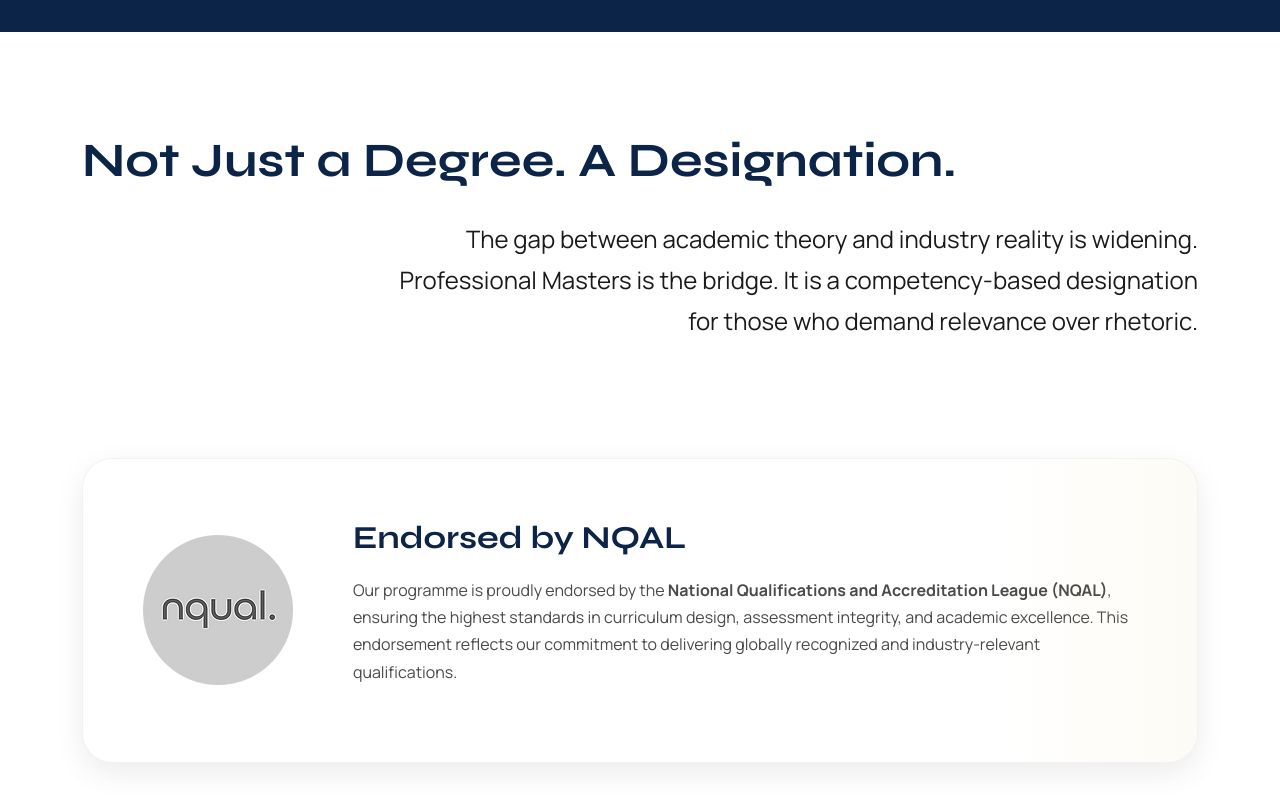
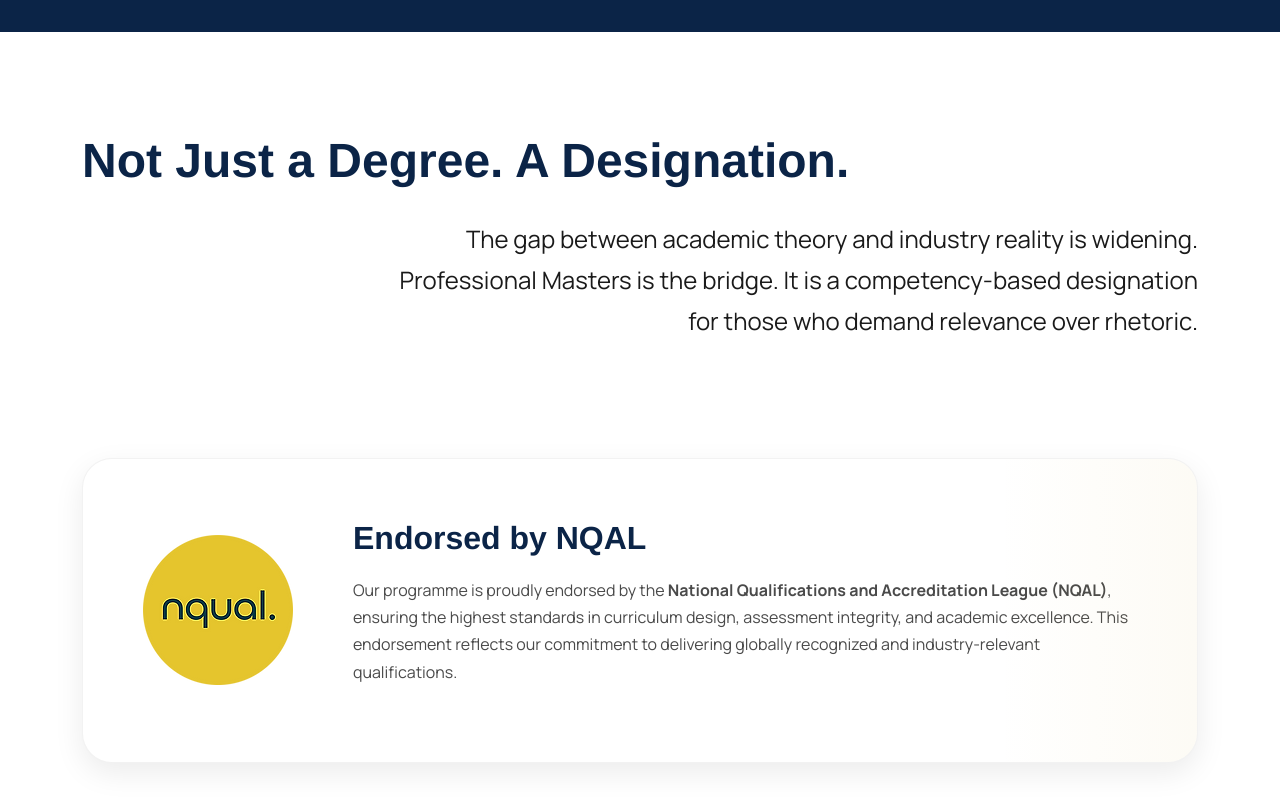
Before and after one commit to kmalaminstd123/professional-masters, a plain HTML site: page new_conc/index.html in a window 1280 px wide. Shown: the part 1180-1980 px from the top of the page. Drawn offline with nearby package versions, Linux system fonts and the light colour scheme.

Commit message:
heading font changed

```diff
--- a/new_conc/css/style.css
+++ b/new_conc/css/style.css
@@ -11,7 +11,8 @@
     --shadow-sm: 0 4px 6px rgba(0, 0, 0, 0.05);
     --shadow-md: 0 10px 30px rgba(0, 0, 0, 0.08);
     --shadow-lg: 0 20px 40px rgba(0, 0, 0, 0.12);
-    --heading-font: 'Syne', sans-serif;
+    /* --heading-font: 'Syne', sans-serif; */
+    --heading-font: "Arimo", sans-serif;
     --body-font: 'Manrope', sans-serif;
 }
 
@@ -261,8 +262,8 @@ p {
 
 .endorse-logo img {
     max-width: 220px;
-    filter: grayscale(100%);
-    opacity: 0.8;
+    /* filter: grayscale(100%); */
+    opacity: 1;
     transition: 0.3s;
 }
 
--- a/new_conc/index.html
+++ b/new_conc/index.html
@@ -14,7 +14,7 @@
     <!-- Google Fonts -->
     <link rel="preconnect" href="https://fonts.googleapis.com">
     <link rel="preconnect" href="https://fonts.gstatic.com" crossorigin>
-    <link href="https://fonts.googleapis.com/css2?family=Manrope:wght@200..800&family=Syne:wght@400..800&display=swap" rel="stylesheet">
+    <link href="https://fonts.googleapis.com/css2?family=Arimo:ital,wght@0,400..700;1,400..700&family=Manrope:wght@200..800&display=swap" rel="stylesheet">
 
     <!-- Custom CSS -->
     <link rel="stylesheet" href="./css/style.css">
```
